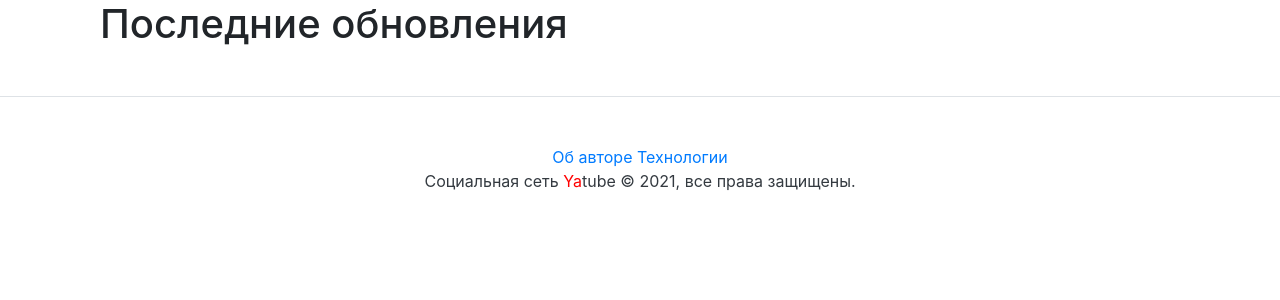
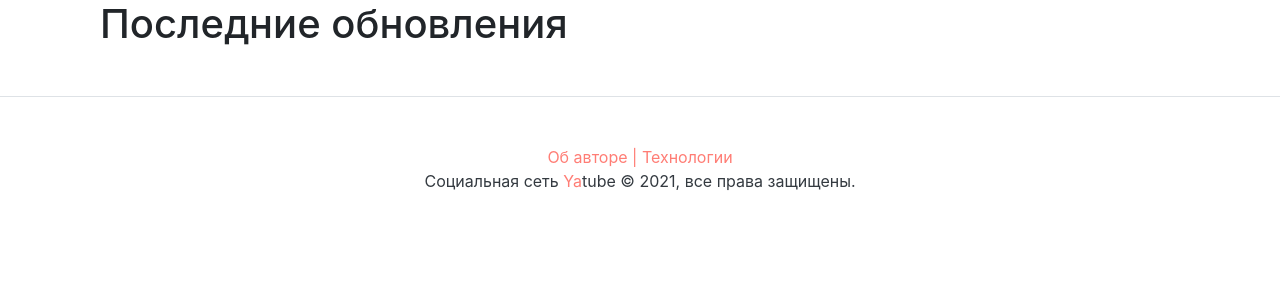
Before and after one commit to nazarovaea1/hw05_final, a Django app: page / in a window 1280 px wide. Shown: the part 60-360 px from the top of the page. Run offline with Django 3.2, Linux system fonts and the light colour scheme; data that the repository does not hold is empty; some libraries are stand-ins or nearby versions.

Commit message:
visual fix

```diff
--- a/templates/include/footer.html
+++ b/templates/include/footer.html
@@ -1,7 +1,8 @@
 <footer class="pt-4 my-md-5 pt-md-5 border-top">
   <p class="m-0 text-dark text-center ">
-    <a href=" {% url 'about:author' %}">Об авторе</a>
-    <a href=" {% url 'about:tech' %}">Технологии</a>
+    <a href=" {% url 'about:author' %}"><span style="color:#FF7D75">Об авторе</span></a>
+    <span style="color:#FF7D75"> |</span>
+    <a href=" {% url 'about:tech' %}"><span style="color:#FF7D75">Технологии</span></a>
   </p>
-  <p class="m-0 text-dark text-center ">Социальная сеть <span style="color:red">Ya</span>tube © {{ year }}, все права защищены.</p>
+  <p class="m-0 text-dark text-center ">Социальная сеть <span style="color:#FF7D75">Ya</span>tube © {{ year }}, все права защищены.</p>
 </footer>
--- a/templates/include/post_item.html
+++ b/templates/include/post_item.html
@@ -17,7 +17,7 @@
       <div class="btn-group ">
         {% if post.comments.exists %}
         <div>
-          Комментариев: {{ post.comments.count }}
+          <a class="btn btn-sm text-muted"> Комментариев: {{ post.comments.count }}</a>
         </div>
         {% endif %}
 
@@ -28,7 +28,7 @@
         {% endif %}
         {% endif %}
       </div>
-      <small class="text-muted">{{ post.pub_date|date:"d M Y" }}</small>
+      <small class="text-muted">{{ post.pub_date }}</small>
     </div>
   </div>
 </div>
```
Also changed, not shown: templates/include/paginator.html (+5 -5 lines).
